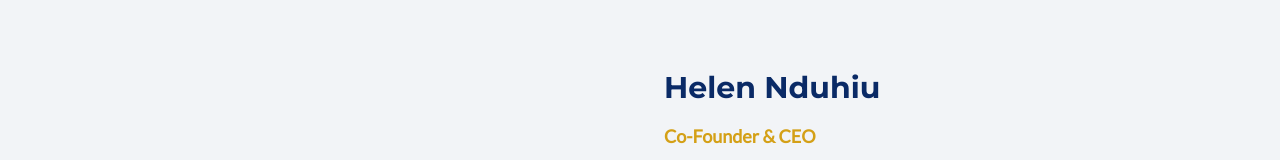
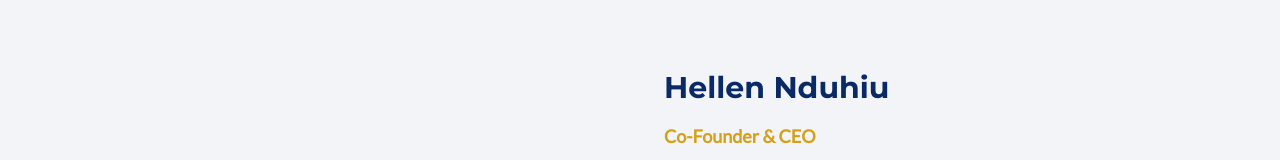
Before and after one commit to Ghola-Kodi/edubridge, a Next.js app: page /founders in a window 1280 px wide. Shown: the part 444-604 px from the top of the page. Built offline with nearby package versions, Linux system fonts and the light colour scheme.

Commit message:
Update page.tsx

```diff
--- a/app/founders/page.tsx
+++ b/app/founders/page.tsx
@@ -5,7 +5,7 @@ import mwangiImg from "@/app/images/man03.jpg";
 
 const founders = [
   {
-    name: "Helen Nduhiu",
+    name: "Hellen Nduhiu",
     title: "Co-Founder & CEO",
     slug: "helen",
     bio: `HELLEN NDUHIU – Visionary Education Leader | School Principal | International Curriculum Trainer | Education Consultant
```
